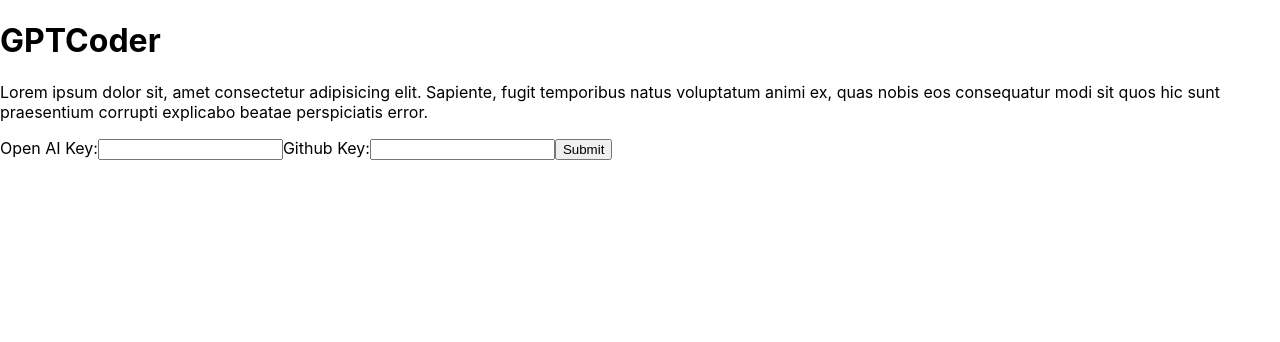
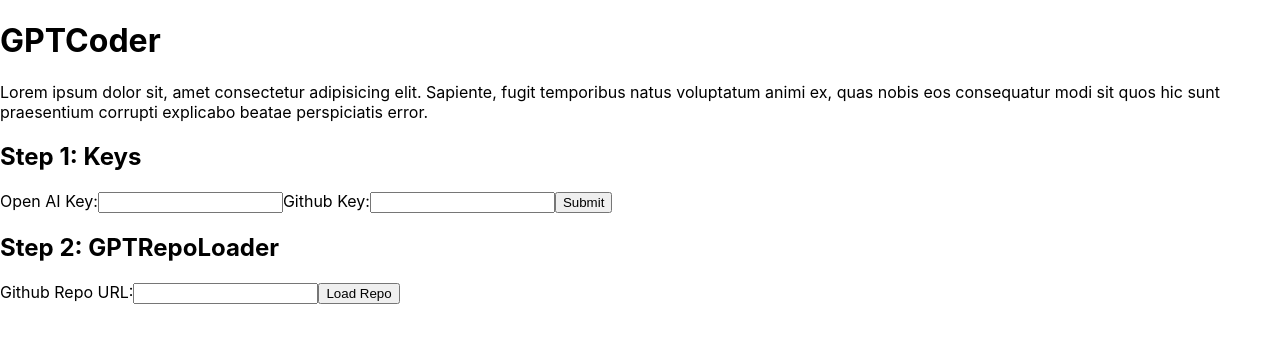
Before and after one commit to chunrapeepat/codeprompt, a React (Create React App) app: page / in a window 1280 px wide. Shown: the top 342 px of the page. Built offline with nearby package versions, Linux system fonts and the light colour scheme.

Commit message:
Add GPTRepoLoader component to load and display source code from a Github repository, with the ability to select and display individual files

```diff
--- a/src/App.tsx
+++ b/src/App.tsx
@@ -1,8 +1,8 @@
 import React, { useState } from "react";
+import GPTRepoLoader from "./GPTRepoLoader";
 import KeysHandler from "./KeysHandler";
 
 function App() {
-  // Step 1: Handle Keys
   const [openAIKey, setOpenAIKey] = useState(
     localStorage.getItem("openaiKey") || ""
   );
@@ -24,7 +24,11 @@ function App() {
         perspiciatis error.
       </p>
 
+      <h2>Step 1: Keys</h2>
       <KeysHandler onSubmit={handleKeysSubmit} />
+
+      <h2>Step 2: GPTRepoLoader</h2>
+      <GPTRepoLoader onSubmit={console.log} />
     </div>
   );
 }
--- /dev/null
+++ b/src/GPTRepoLoader.tsx
@@ -0,0 +1,76 @@
+import { useState } from "react";
+import { Tree } from "antd";
+import { Key } from "antd/es/table/interface";
+
+interface GPTRepoLoaderProps {
+  onSubmit: (sourceCode: string) => void;
+}
+
+interface FileNode {
+  title: string;
+  key: string;
+  isLeaf: boolean;
+}
+
+const GPTRepoLoader: React.FC<GPTRepoLoaderProps> = ({ onSubmit }) => {
+  const [repoUrl, setRepoUrl] = useState<string>("");
+  const [treeData, setTreeData] = useState<FileNode[]>([]);
+  const [prompt, setPrompt] = useState<string>("");
+
+  const handleSubmit = async (event: React.FormEvent<HTMLFormElement>) => {
+    event.preventDefault();
+    try {
+      const response = await fetch(
+        `https://api.github.com/repos/${repoUrl}/contents/`
+      );
+      const contents = await response.json();
+      const files = contents.filter((item: any) => item.type === "file");
+      const sourceCode = files
+        .map((file: any) => atob(file.content))
+        .join("\n");
+      const treeData = files.map((file: any) => ({
+        title: file.name,
+        key: file.path,
+        isLeaf: true,
+      }));
+      setTreeData(treeData);
+      setPrompt(sourceCode);
+      onSubmit(sourceCode);
+    } catch (error) {
+      console.error(error);
+    }
+  };
+
+  const handleRepoUrlChange = (event: React.ChangeEvent<HTMLInputElement>) => {
+    setRepoUrl(event.target.value);
+  };
+
+  const handleFileSelect = (selectedKeys: Key[]) => {
+    const selectedFile = treeData.find(
+      (file) => file.key.toString() === selectedKeys[0].toString()
+    );
+    if (selectedFile) {
+      const fileUrl = `https://raw.githubusercontent.com/${repoUrl}/main/${selectedFile.title}`;
+      fetch(fileUrl)
+        .then((response) => response.text())
+        .then((sourceCode) => setPrompt(sourceCode))
+        .catch((error) => console.error(error));
+    }
+  };
+
+  return (
+    <div>
+      <form onSubmit={handleSubmit}>
+        <label>
+          Github Repo URL:
+          <input type="text" value={repoUrl} onChange={handleRepoUrlChange} />
+        </label>
+        <button type="submit">Load Repo</button>
+      </form>
+      <Tree treeData={treeData} onSelect={handleFileSelect} />
+      <pre>{prompt}</pre>
+    </div>
+  );
+};
+
+export default GPTRepoLoader;
```
